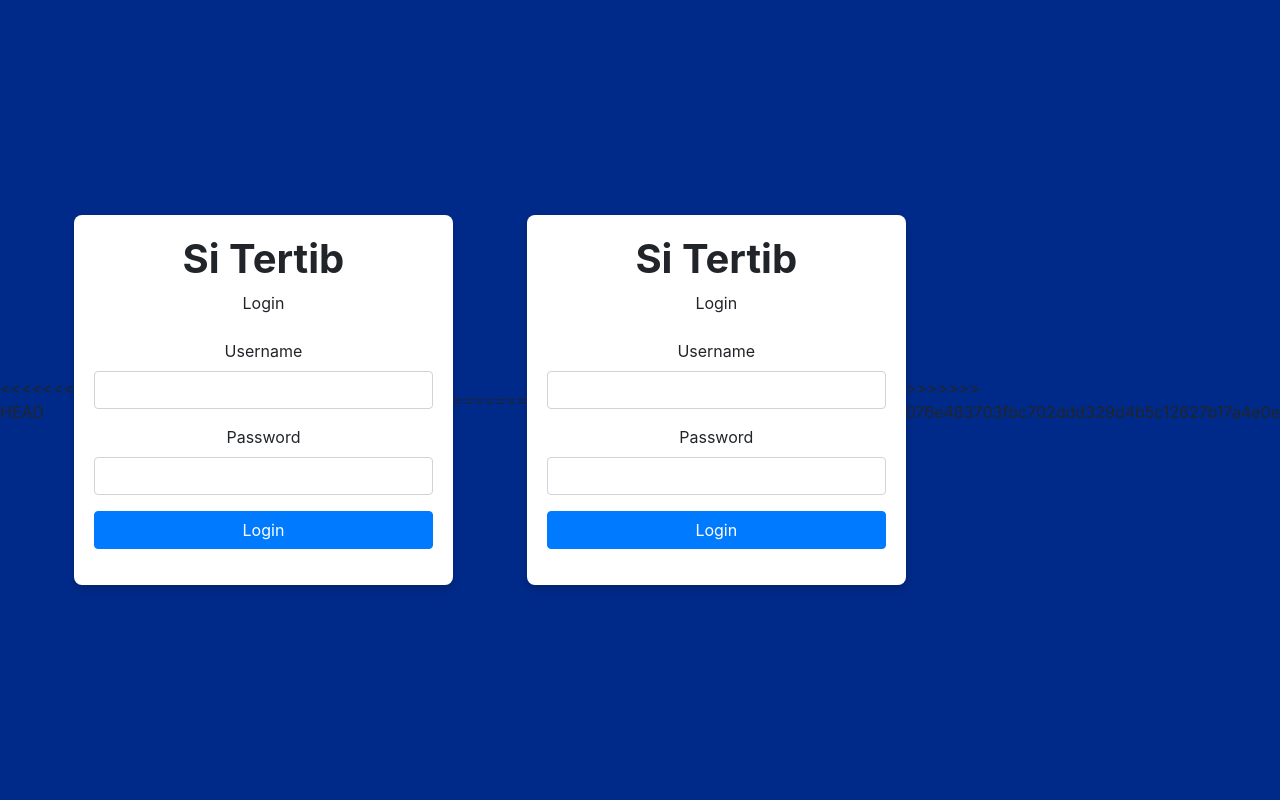
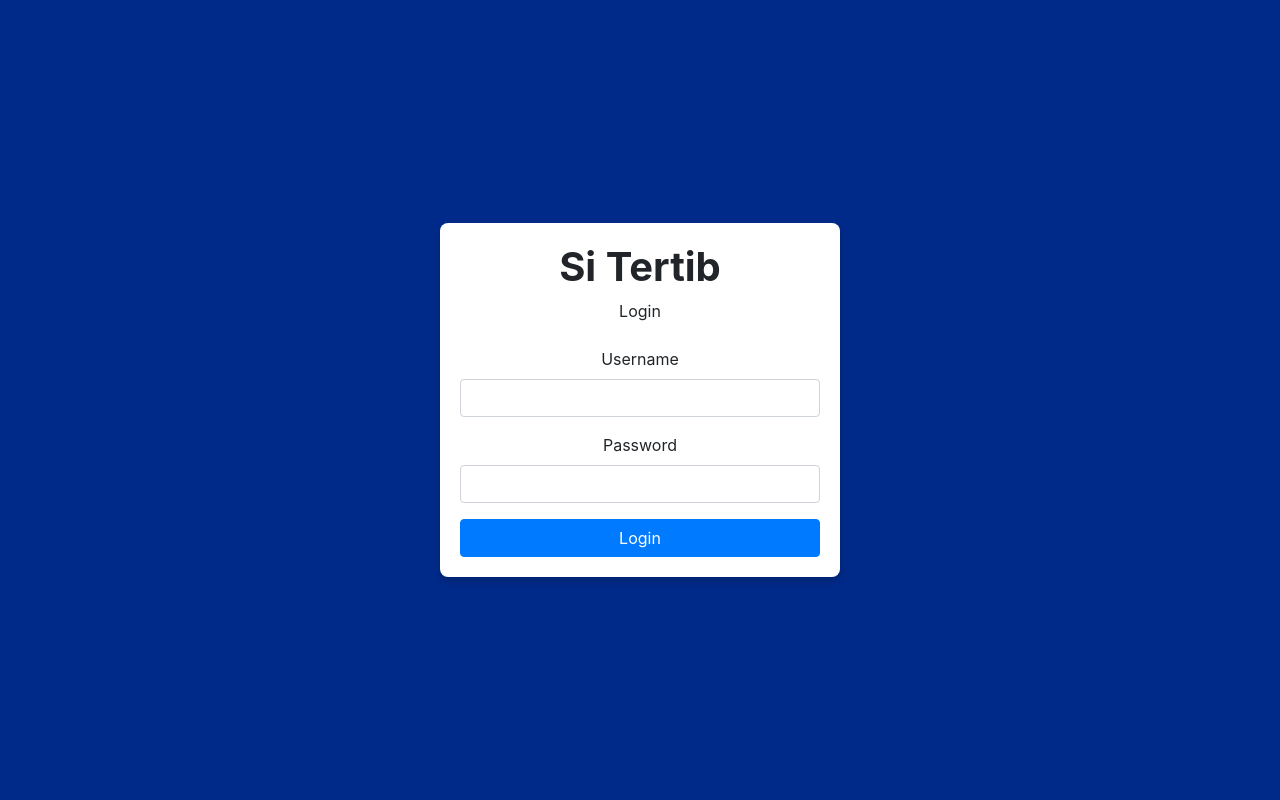
Before and after one commit to NaafiRidho/Sistem-tata-tertib, a PHP site: page /login.php in a window 1280 px wide. Run offline with PHP 8.4, Linux system fonts and the light colour scheme.

Commit message:
revisi login

```diff
--- a/login.php
+++ b/login.php
@@ -1,4 +1,3 @@
-<<<<<<< HEAD
 <!DOCTYPE html>
 <html lang="en">
 <head>
@@ -53,59 +52,3 @@
 <script src="https://stackpath.bootstrapcdn.com/bootstrap/4.5.2/js/bootstrap.min.js"></script>
 </body>
 </html>
-=======
-<!DOCTYPE html>
-<html lang="en">
-<head>
-    <meta charset="UTF-8">
-    <meta name="viewport" content="width=device-width, initial-scale=1.0">
-    <title>Login - Si Tertib</title>
-
-    <link href="https://maxcdn.bootstrapcdn.com/bootstrap/4.5.2/css/bootstrap.min.css" rel="stylesheet">
-    <style>
-        body {
-            display: flex;
-            justify-content: center;
-            align-items: center;
-            height: 100vh;
-            background-color: #002a8a;
-        }
-        .login-container {
-            width: 100%;
-            max-width: 400px;
-            padding: 20px;
-            background-color: #ffffff;
-            border-radius: 8px;
-            box-shadow: 0 4px 8px rgba(0, 0, 0, 0.2);
-            text-align: center;
-        }
-        .login-container h1 {
-            font-weight: bold;
-        }
-    </style>
-</head>
-<body>
-
-<div class="login-container">
-    <h1>Si Tertib</h1>
-    <p class="mb-4">Login</p>
-    <form action="proses_login.php" method="post">
-        <div class="form-group">
-            <label for="username">Username</label>
-            <input type="text" class="form-control" id="username" name="username" required>
-        </div>
-        <div class="form-group">
-            <label for="password">Password</label>
-            <input type="password" class="form-control" id="password" name="password" required>
-        </div>
-        <button type="submit" class="btn btn-primary btn-block">Login</button>
-    </form>
-</div>
-
-<!-- Link Bootstrap JS-->
-<script src="https://code.jquery.com/jquery-3.5.1.min.js"></script>
-<script src="https://cdn.jsdelivr.net/npm/popper.js@1.16.0/dist/umd/popper.min.js"></script>
-<script src="https://stackpath.bootstrapcdn.com/bootstrap/4.5.2/js/bootstrap.min.js"></script>
-</body>
-</html>
->>>>>>> 076e483703fbc702ddd329d4b5c12627b17a4e0e
```
